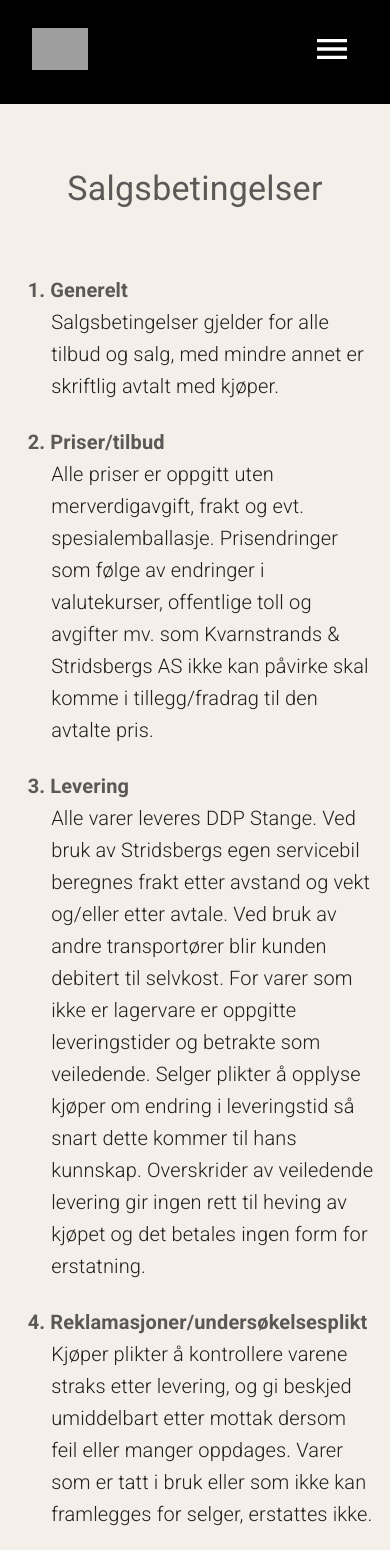
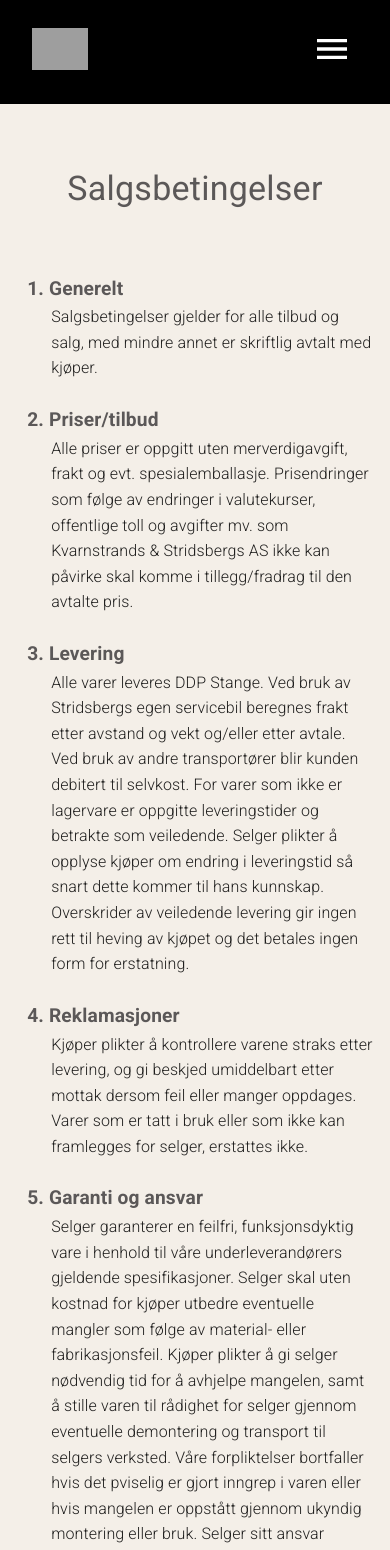
Before and after one commit to KjetilOverby/kvarnstrands-stridsbergs, a Next.js app: page /salgsbetingelser in a window 390 px wide. Shown: the top 1550 px of the page. Built offline with nearby package versions, Linux system fonts and the light colour scheme; grey boxes are pictures that could not be loaded.

Commit message:
smallest screen

```diff
--- a/components/SalgsbetingelserComponent.jsx
+++ b/components/SalgsbetingelserComponent.jsx
@@ -3,11 +3,13 @@ import { makeStyles, Typography, Container, Grid } from '@material-ui/core'
 
 const useStyles = makeStyles(theme => ({
     mainContainer: {
-       maxWidth: '60rem'
+       maxWidth: '60rem',
+
     },
     salgsContainer: {
         background: theme.palette.customWhite.white,
-        width: '100vw'
+        width: '100vw',
+
     },
     header: {
         padding: '4rem',
@@ -16,12 +18,18 @@ const useStyles = makeStyles(theme => ({
     },
     conditionHeader: {
        fontWeight: 600,
-       color: '#5b5858'
+       color: '#5b5858',
+        [theme.breakpoints.down('xs')]: {
+           fontSize: '1.2rem'
+        }
     },
     paragraph: {
         marginLeft: '2.2rem',
         fontWeight: 300,
         marginBottom: '1.5rem',
+        [theme.breakpoints.down('xs')]: {
+           fontSize: '1rem'
+        }
 
     },
     ending: {
@@ -54,7 +62,7 @@ const SalgsbetingelserComponent = () => {
                         <Typography className={classes.paragraph} variant='h6'>Alle priser er oppgitt uten merverdigavgift, frakt og evt. spesialemballasje. Prisendringer som følge av endringer i valutekurser, offentlige toll og avgifter mv. som Kvarnstrands & Stridsbergs AS ikke kan påvirke skal komme i tillegg/fradrag til den avtalte pris.</Typography>
                         <Typography className={classes.conditionHeader} variant='h6'><span style={{visibility: 'hidden'}}>0</span>3. Levering</Typography>
                         <Typography className={classes.paragraph} variant='h6'>Alle varer leveres DDP Stange. Ved bruk av Stridsbergs egen servicebil beregnes frakt etter avstand og vekt og/eller etter avtale. Ved bruk av andre transportører blir kunden debitert til selvkost. For varer som ikke er lagervare er oppgitte leveringstider og betrakte som veiledende. Selger plikter å opplyse kjøper om endring i leveringstid så snart dette kommer til hans kunnskap. Overskrider av veiledende levering gir ingen rett til heving av kjøpet og det betales ingen form for erstatning.</Typography>
-                        <Typography className={classes.conditionHeader} variant='h6'><span style={{visibility: 'hidden'}}>0</span>4. Reklamasjoner/undersøkelsesplikt</Typography>
+                        <Typography className={classes.conditionHeader} variant='h6'><span style={{visibility: 'hidden'}}>0</span>4. Reklamasjoner</Typography>
                         <Typography className={classes.paragraph} variant='h6'>Kjøper plikter å kontrollere varene straks etter levering, og gi beskjed umiddelbart etter mottak dersom feil eller manger oppdages. Varer som er tatt i bruk eller som ikke kan framlegges for selger, erstattes ikke.</Typography>
                         <Typography className={classes.conditionHeader} variant='h6'><span style={{visibility: 'hidden'}}>0</span>5. Garanti og ansvar</Typography>
                         <Typography className={classes.paragraph} variant='h6'>Selger garanterer en feilfri, funksjonsdyktig vare i henhold til våre underleverandørers gjeldende spesifikasjoner. Selger skal uten kostnad for kjøper utbedre eventuelle mangler som følge av material- eller fabrikasjonsfeil. Kjøper plikter å gi selger nødvendig tid for å avhjelpe mangelen, samt å stille varen til rådighet for selger gjennom eventuelle demontering og transport til selgers verksted. Våre forpliktelser bortfaller hvis det pviselig er gjort inngrep i varen eller hvis mangelen er oppstått gjennom ukyndig montering eller bruk. Selger sitt ansvar overfor kjøper er begrenset til kjøpers dokumentbare direkte tap., og kan ikke overstige fakturert beløp som danner grunnlag for kravet. Selger er ikke ansvarlig for indirekte tap eller konsekvenstap (inkludert erstatning for tapt fortjeneste eller tapte inntekter, driftsavbrudd eller tap som følge av varens videre anvendelse) som oppstår etter leveransen.</Typography>
```
Also changed, not shown: components/ProdukterComponent.jsx (+12 -1 lines), components/SlipeserviceComponent.jsx (+13 -0 lines), components/contacts/Contacts.jsx (+8 -0 lines).
